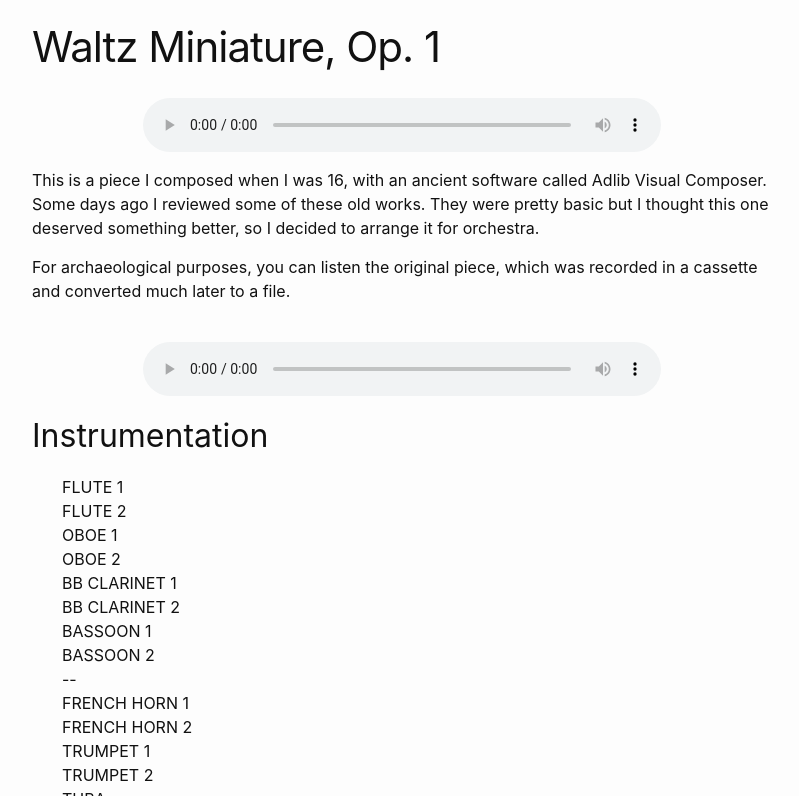
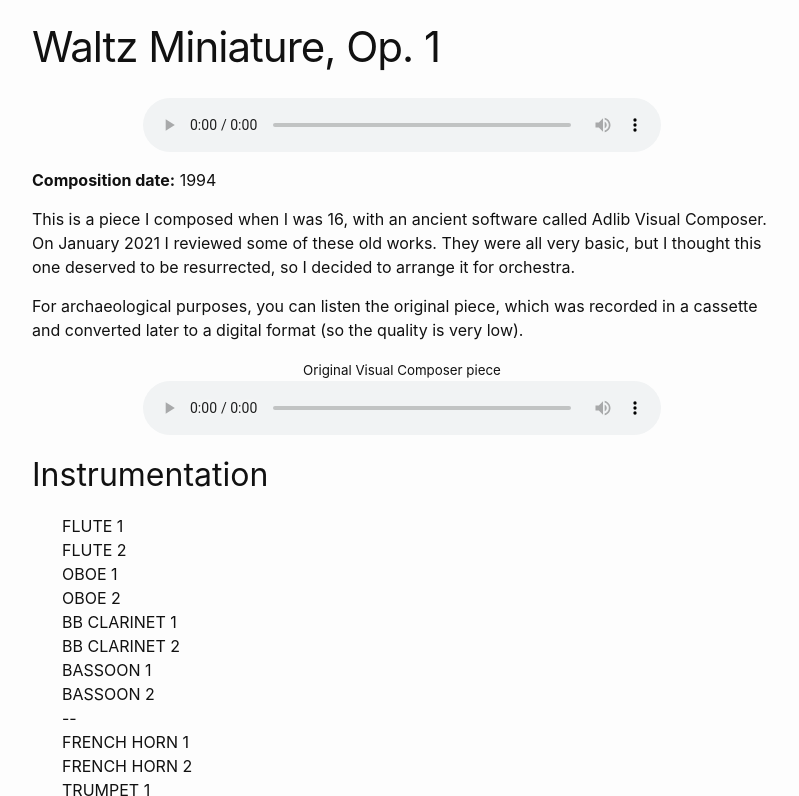
Before and after one commit to icalvo/icalvo.github.io, a Jekyll site: the page built from music/waltz_miniature/index.markdown, in a window 1280 px wide and 900 px high, cut to the strip 104-900 px from the top of the window. Shown: the whole strip, without its empty margins (238-1037 px from the left). Built offline with Jekyll 4.4.1, drawn with Linux system fonts in a browser that asks for light colours; some web fonts are replaced.

Commit message:
Added composition date

```diff
--- a/music/andean/index.markdown
+++ b/music/andean/index.markdown
@@ -6,10 +6,14 @@ comments: true
 categories: [musicworks]
 sharing: true
 opus: 16
+composition_date: 1996-02
 # audio: waltz_miniature.mp3
-# additional_audio: [waltz_miniature_original.mp3]
+# additional_audio:
+#     - source: waltz_miniature_original.mp3
+#       description: Original Visual Composer piece
 # score_source: waltz_miniature.sib
 # score_full: waltz_miniature_full.pdf
+# score_full_parts: waltz_miniature_full_parts.pdf
 instrumentation:
 - Siringa
 - Charango
--- a/music/celtic_cross/index.markdown
+++ b/music/celtic_cross/index.markdown
@@ -6,10 +6,14 @@ comments: true
 categories: [musicworks]
 sharing: true
 opus: 2
+composition_date: 1995-09
 # audio: waltz_miniature.mp3
-# additional_audio: [waltz_miniature_original.mp3]
+# additional_audio:
+#     - source: waltz_miniature_original.mp3
+#       description: Original Visual Composer piece
 # score_source: waltz_miniature.sib
 # score_full: waltz_miniature_full.pdf
+# score_full_parts: waltz_miniature_full_parts.pdf
 instrumentation:
 - Oboe
 - English Horn
--- a/music/waltz_miniature/index.markdown
+++ b/music/waltz_miniature/index.markdown
@@ -7,9 +7,12 @@ categories: [musicworks]
 sharing: true
 opus: 1
 audio: waltz_miniature.mp3
-additional_audio: [waltz_miniature_original.mp3]
+additional_audio:
+    - source: waltz_miniature_original.mp3
+      description: Original Visual Composer piece
 score_source: waltz_miniature.sib
 score_full_parts: waltz_miniature_full_parts.pdf
+composition_date: 1994
 instrumentation:
 - Flute 1
 - Flute 2
@@ -37,6 +40,6 @@ instrumentation:
 - Contrabass
 
 ---
-This is a piece I composed when I was 16, with an ancient software called Adlib Visual Composer. Some days ago I reviewed some of these old works. They were pretty basic but I thought this one deserved something better, so I decided to arrange it for orchestra.
+This is a piece I composed when I was 16, with an ancient software called Adlib Visual Composer. On January 2021 I reviewed some of these old works. They were all very basic, but I thought this one deserved to be resurrected, so I decided to arrange it for orchestra.
 
-For archaeological purposes, you can listen the original piece, which was recorded in a cassette and converted much later to a file.
+For archaeological purposes, you can listen the original piece, which was recorded in a cassette and converted later to a digital format (so the quality is very low).
```
Also changed, not shown: music/medea/index.markdown (+6 -2 lines), music/octavia/index.markdown (+6 -4 lines).
